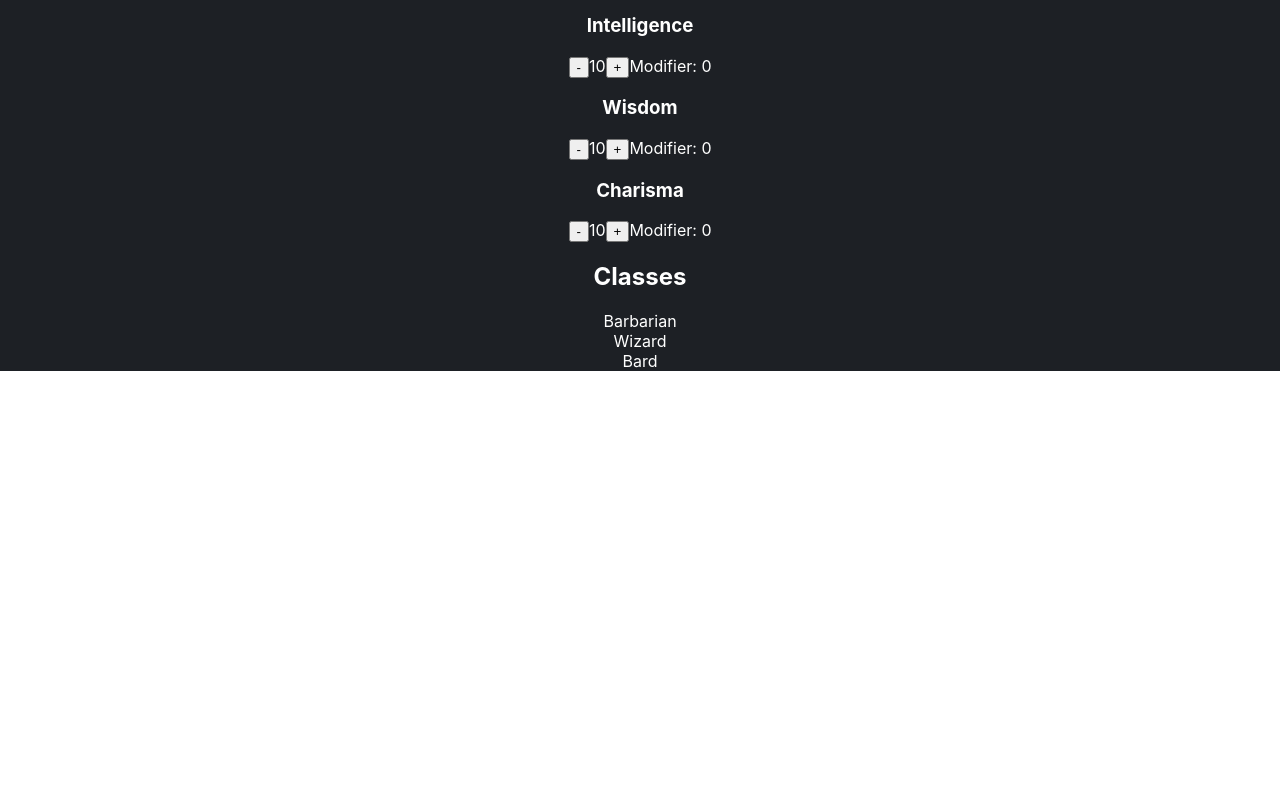
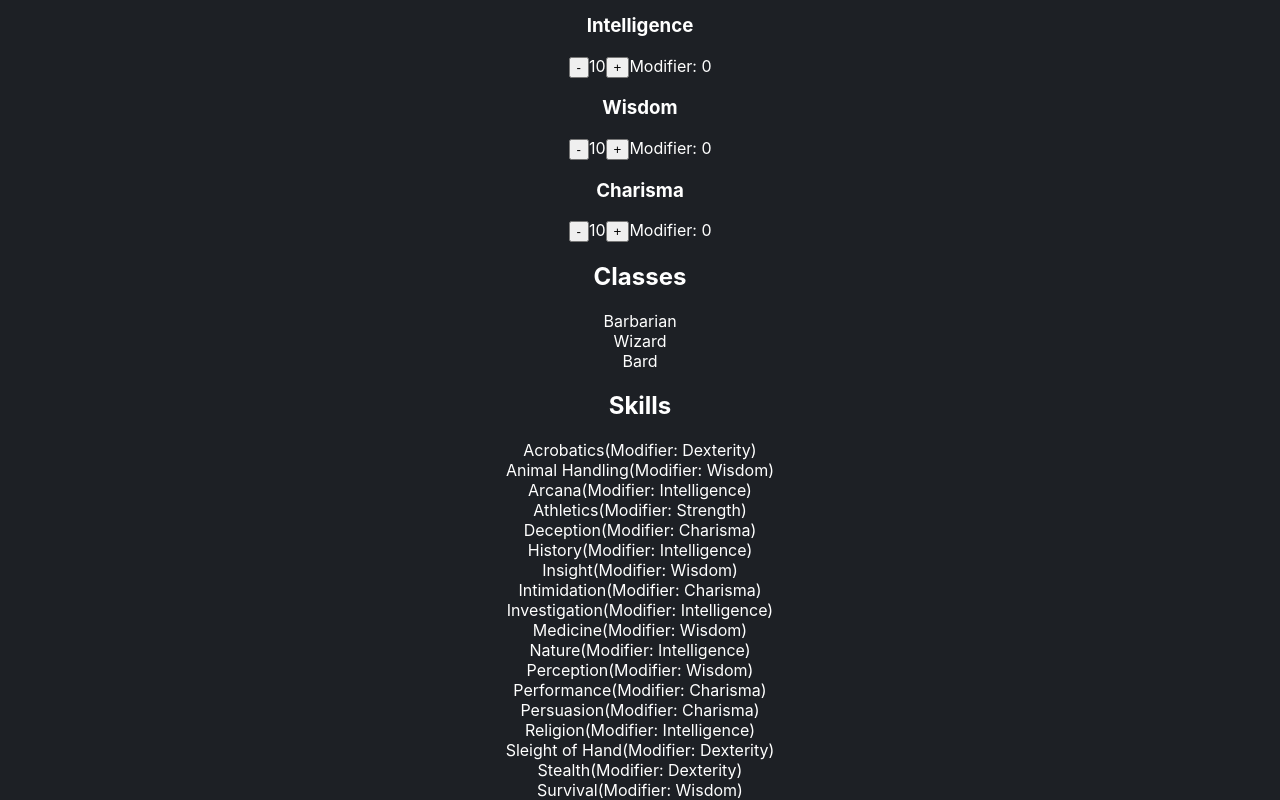
Before and after one commit to YunhwanJeong/recruiting-webapp-character, a React (Create React App) app: page / in a window 1280 px wide. Shown: the part 435-1235 px from the top of the page. Before the commit the page ends 806 px from the top, so only its background shows below. Built offline with nearby package versions, Linux system fonts and the light colour scheme.

Commit message:
feat: add skills section

```diff
--- a/src/App.tsx
+++ b/src/App.tsx
@@ -1,6 +1,6 @@
 import { useReducer } from "react";
 import "./App.css";
-import { ATTRIBUTE_LIST, CLASS_LIST } from "./consts";
+import { ATTRIBUTE_LIST, CLASS_LIST, SKILL_LIST } from "./consts";
 
 type Action =
   | { type: "INCREMENT"; attribute: string }
@@ -68,6 +68,15 @@ function App() {
             <div key={className}>{className}</div>
           ))}
         </section>
+        <section>
+          <h2>Skills</h2>
+          {SKILL_LIST.map((skill) => (
+            <div key={skill.name}>
+              <span>{skill.name}</span>
+              <span>(Modifier: {skill.attributeModifier})</span>
+            </div>
+          ))}
+        </section>
       </main>
     </div>
   );
```
